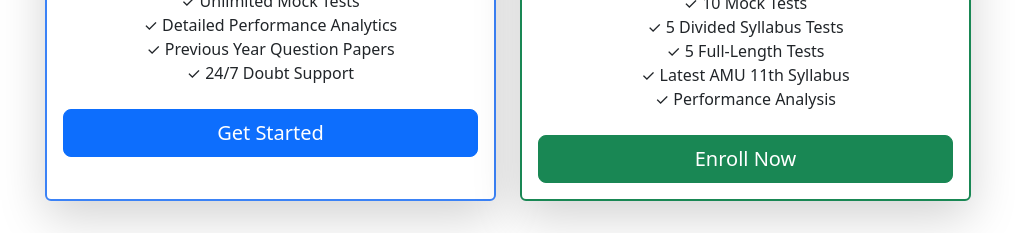
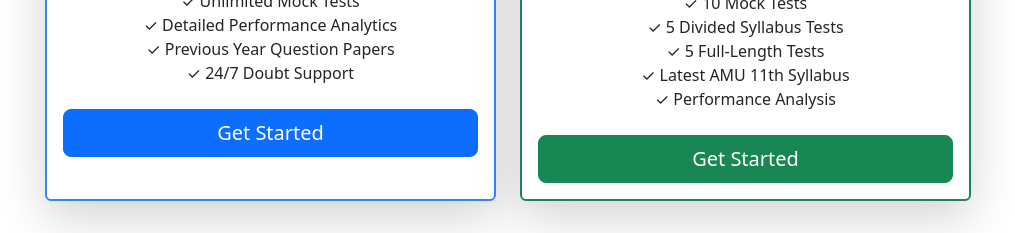
Before and after one commit to dhruvmittal41/AspireClasses, a React (Vite) app in the folder frontend/: page / in a window 1280 px wide. Shown: the part 3820-4053 px from the top of the page, without its empty margins (132-1147 px from the left). Built offline with nearby package versions, Linux system fonts and the light colour scheme; no server answers.

Commit message:
Landing Page changes

```diff
--- a/frontend/src/Pages/Landing_Page/Landing_Page.jsx
+++ b/frontend/src/Pages/Landing_Page/Landing_Page.jsx
@@ -502,7 +502,7 @@ const Pricing = () => (
                 <li>✓ 24/7 Doubt Support</li>
               </ul>
               <Button
-                href="#contact"
+                href="https://aspireclasses.cloud/register"
                 variant="primary"
                 size="lg"
                 className="w-100"
@@ -543,12 +543,12 @@ const Pricing = () => (
               </ul>
 
               <Button
-                href="#contact"
+                href="https://aspireclasses.cloud/register"
                 variant="success"
                 size="lg"
                 className="w-100"
               >
-                Enroll Now
+                Get Started
               </Button>
             </Card.Body>
           </Card>
```
